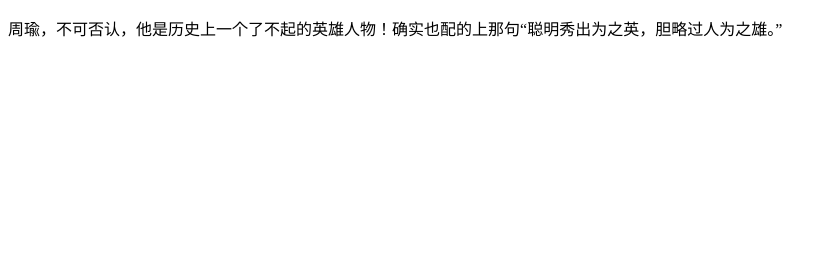
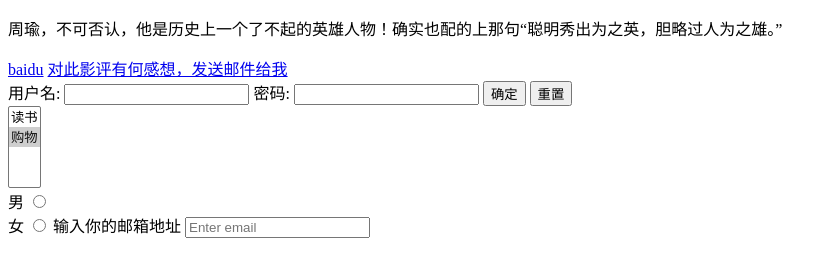
Before and after one commit to hechao17/HTML-CSS-study, a plain HTML site: page index.html in a window 1280 px wide. Shown: the whole page, without its empty margins (0-837 px from the left). Drawn offline with Linux system fonts and the light colour scheme.

Commit message:
study HTML&CSS

```diff
--- a/index.html
+++ b/index.html
@@ -6,5 +6,29 @@
 </head>
 <body>
 <p>周瑜，不可否认，他是历史上一个了不起的英雄人物！确实也配的上那句<q>聪明秀出为之英，胆略过人为之雄。</q></p>
+<a href="http://www.baidu.com" target="_blank">baidu</a>
+<a href="mailto:yy@imooc.com ?subject=观了不起的盖茨比有感 &body=你好，对此评论有些想法。">对此影评有何感想，发送邮件给我</a>
+<form method="post" action="save.php">
+      <label for="username">用户名:</label>
+      <input type="text"  name="username" id="username" value="" />
+      <label for="pass">密码:</label>
+      <input type="password"  name="pass" id="pass" value="" />
+      <input type="submit" value="确定"  name="submit" />
+      <input type="reset" value="重置" name="reset" />
+</form>
+<select multiple="multiple">
+    <option value="读书">读书</option>
+    <option value="购物" selected="selected">购物</option>
+</select>
+
+<form>
+  <label for="male">男</label>
+  <input type="radio" name="gender" id="male" />
+  <br />
+  <label for="female">女</label>
+  <input type="radio" name="gender" id="female" />
+  <label for="email">输入你的邮箱地址</label>
+  <input type="email" id="email" placeholder="Enter email">
+</form>
 </body>
 </html>
```
Also changed, not shown: 1 other file.
